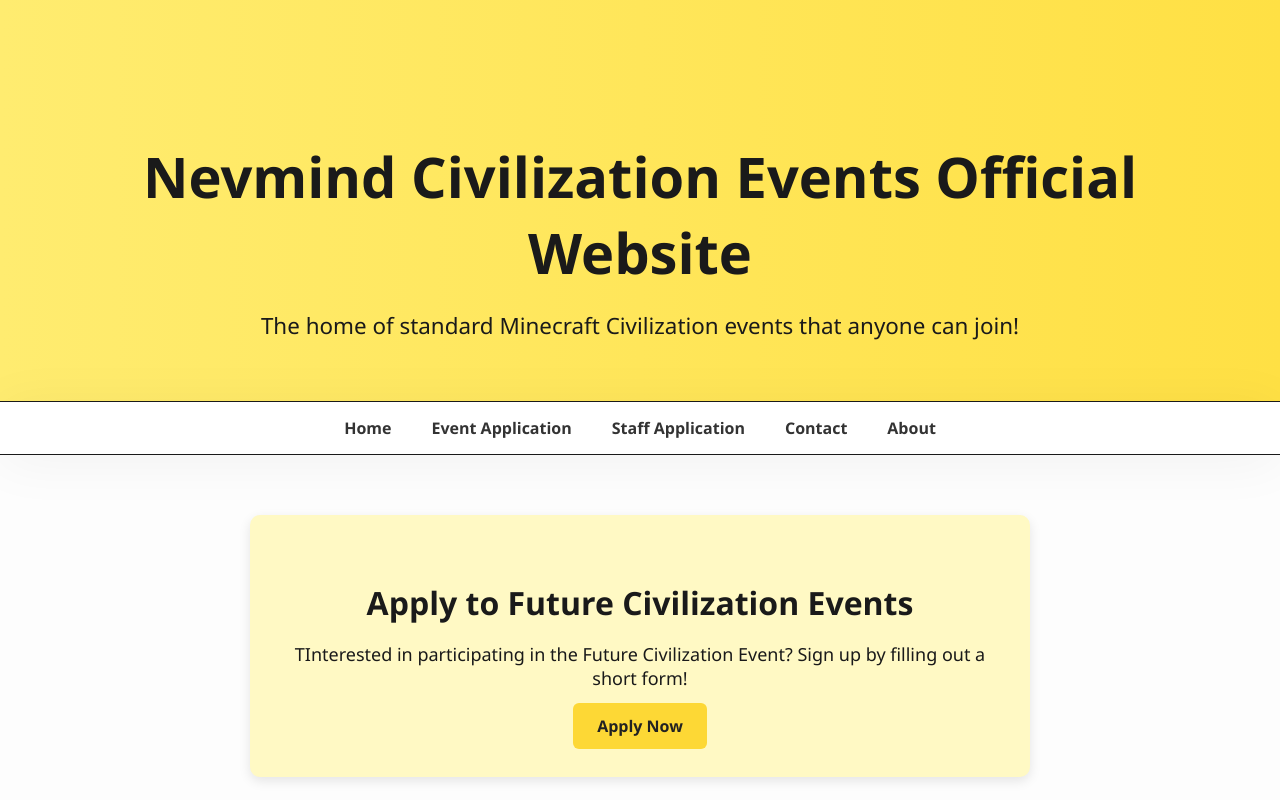
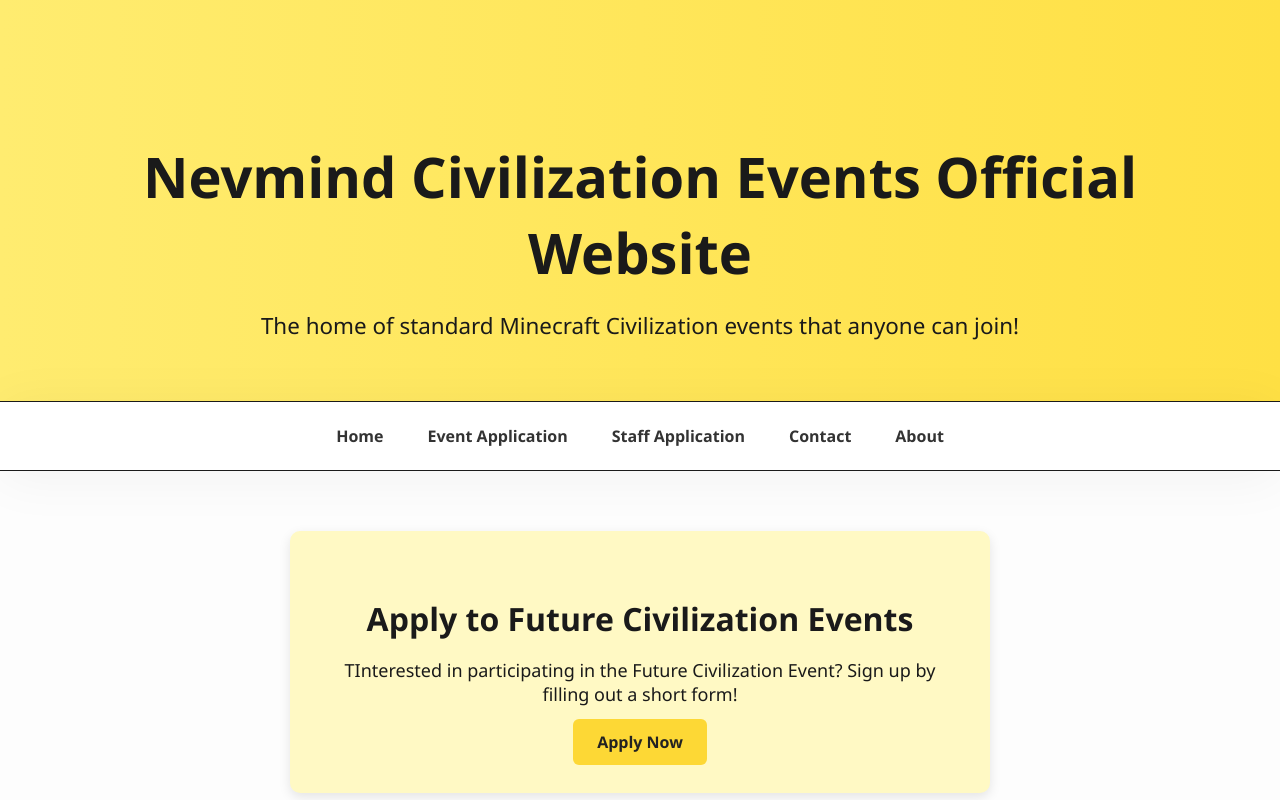
Before and after one commit to Nevm1nd/Nevmind-Civilization-Events, a plain HTML site: page index.html in a window 1280 px wide. Shown: the top 800 px of the page. Drawn offline with Linux system fonts and the light colour scheme.

Commit message:
Update index.html

```diff
--- a/index.html
+++ b/index.html
@@ -6,11 +6,18 @@
   <title>Nevmind Civilization Events - Official Website</title>
   <link rel="icon" type="image/png" href="favicon.png">
   <style>
-    body {
+    bhtml, body {
       margin: 0;
       font-family: 'Segoe UI', Tahoma, Geneva, Verdana, sans-serif;
       background-color: #fdfdfd;
       color: #1a1a1a;
+      align-items: center;
+        max-width: 100%;
+  overflow-x: hidden;
+    }
+
+* {
+  box-sizing: border-box;
 }
     header.hero {
       background: linear-gradient(to right, #ffec70, #ffe044);
@@ -32,24 +39,26 @@
     nav {
   background-color: #ffffff;
   display: flex;
+  flex-wrap: wrap; /* allows links to wrap onto new line */
   justify-content: center;
-      padding: 15px 0;
+  gap: 10px 20px; /* vertical + horizontal spacing between links */
+  padding: 15px 10px;
   box-shadow: 0 6px 56px rgba(0, 0, 0, 0.05);
   position: sticky;
   top: 0;
   z-index: 10;
   border-bottom: 1px solid #1a1a1a;
   border-top: 1px solid #1a1a1a;
+  box-sizing: border-box;
 }
+
     nav a {
-      margin: 0 20px;
   text-decoration: none;
   font-weight: 600;
   color: #333;
+  padding: 8px 12px;
   transition: color 0.3s;
-    }
-    nav a:hover {
-      color: #ffbb00;
+  white-space: nowrap; /* keep each link on a single line */
 }
     .section {
       padding: 60px 20px;
```
Lines whose indentation alone changed are shown as unchanged.
